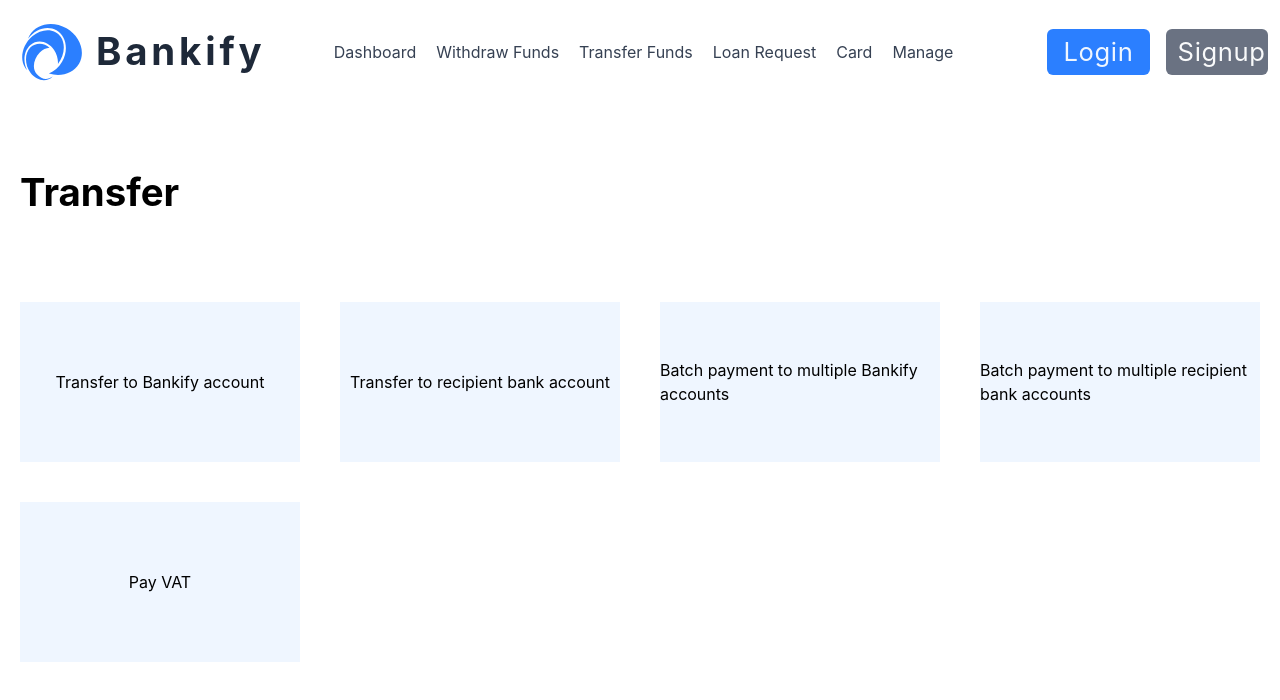
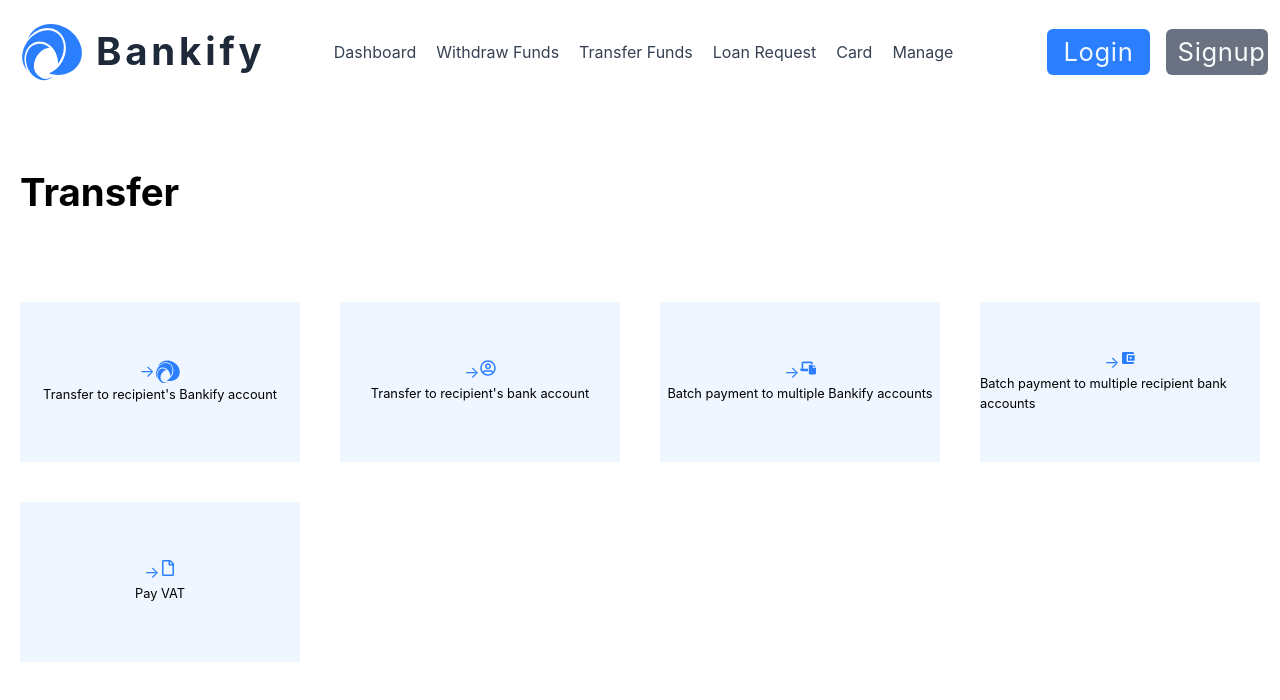
Before and after one commit to ShehnazAmeer/bankify, a React (Vite) app: page /transfer in a window 1280 px wide. Shown: the top 700 px of the page. Built offline with nearby package versions, Linux system fonts and the light colour scheme.

Commit message:
added loginUI

```diff
--- /dev/null
+++ b/src/features/authentication/LoginForm.jsx
@@ -0,0 +1 @@
+export default
--- a/src/features/transfer/TransferDetail.jsx
+++ b/src/features/transfer/TransferDetail.jsx
@@ -1,6 +1,10 @@
+import { GiCloudRing } from "react-icons/gi";
 import LinkCard from "../../ui/LinkCard";
 import MainHeading from "../../ui/MainHeading";
 import SectionHeader from "../../ui/SectionHeader";
+import { FaRegFile, FaRegUserCircle } from "react-icons/fa";
+import { FaLaptopFile } from "react-icons/fa6";
+import { MdAccountBalanceWallet } from "react-icons/md";
 
 export default function TransferDetail() {
     return (
@@ -9,21 +13,26 @@ export default function TransferDetail() {
                  <MainHeading> Transfer</MainHeading>
             </SectionHeader>
 
-            <div className="grid gap-10 py-5 grid-cols-4">
-                <LinkCard text='Transfer to Bankify account'>
-
+            <div className="grid gap-10 py-5 grid-cols-4 ">
+                <LinkCard text={`Transfer to recipient's Bankify account`}>
+                    &rarr;
+                    <GiCloudRing className="text-blue-500 text-[clamp(1rem,2vw,3rem)]"/>
                 </LinkCard>
-                <LinkCard text='Transfer to recipient bank account'>
-
+                <LinkCard text={`Transfer to recipient's bank account`}>
+                    &rarr;
+                    <FaRegUserCircle />
                 </LinkCard>
                 <LinkCard text='Batch payment to multiple Bankify accounts'>
-
+                    &rarr;
+                    <FaLaptopFile />
                 </LinkCard>
                 <LinkCard text='Batch payment to  multiple recipient bank accounts'>
-
+                    &rarr;
+                    <MdAccountBalanceWallet />
                 </LinkCard>
                 <LinkCard text='Pay VAT'>
-
+                    &rarr;
+                    <FaRegFile />
                 </LinkCard>
             </div>
         </div>
--- a/src/pages/Dashboard.jsx
+++ b/src/pages/Dashboard.jsx
@@ -1,6 +1,7 @@
 import CurrencyCard from "../ui/CurrencyCard";
 import MainHeading from "../ui/MainHeading";
 import SectionHeader from "../ui/SectionHeader";
+
 
 export default function Dashboard() {
     return (
@@ -8,16 +9,10 @@ export default function Dashboard() {
             <SectionHeader>
                 <MainHeading>Dashboard</MainHeading>
             </SectionHeader>
-
-            <div className="font-bold py-8">
-                <p className="font-bold text-[clamp(1rem,2vw,3rem)] text-blue-500">
+             <p className="font-bold text-[clamp(1rem,2vw,3rem)] text-blue-500">
                     Balance
                 </p>
-                <p className="text-gray-600 space-x-3">
-                    <span>Total funds in all balances:</span>
-                    <span className="font-bold">500 USD</span>
-                </p>
-            </div>
+
             <div className="grid gap-10 py-5 grid-cols-4">
                 <CurrencyCard/>
             </div>
--- a/src/pages/Login.jsx
+++ b/src/pages/Login.jsx
@@ -1,7 +1,11 @@
+import Logo from '../ui/Logo';
 export default function Login() {
     return (
-        <div>
-            Login
-        </div>
+        <main className="flex border bg-amber-200 border-black h-screen">
+            <div>
+                <Logo/>
+            </div>
+            <div>logo</div>
+        </main>
     )
 }
--- a/src/ui/CurrencyCard.jsx
+++ b/src/ui/CurrencyCard.jsx
@@ -1,11 +1,16 @@
+import { formatCurrency } from "../utils/helpers";
+import { FaGreaterThan } from "react-icons/fa6";
+import Flag from "./Flag";
+
 export default function CurrencyCard() {
     return (
         <div className="flex justify-between items-center px-3 py-5 bg-blue-50 rounded-md text-[clamp(0.5rem,2vw,1rem)] ">
             <div className="px-5 flex space-x-3 items-center">
-                <p className="border rounded-full p-4">Flag</p>
-                <p>500 USD</p>
+                <Flag countryCurrency='JPY' />
+                <span> {formatCurrency('500')} </span>
+                <span> USD </span>
             </div>
-            <div>arrow</div>
+            <div className="text-[clamp(1rem,1vw,2rem)]"> <FaGreaterThan /> </div>
         </div>
     )
 }
--- /dev/null
+++ b/src/ui/Flag.jsx
@@ -0,0 +1,10 @@
+import { getFlag } from "../utils/helpers"
+
+export default function Flag({countryCurrency=''}) {
+     const flag=getFlag();
+    return (
+        <div className="border h-16 w-16 rounded-full overflow-hidden ">
+             <img className="w-full h-full object-cover" src={flag} alt={`flag`} />
+        </div>
+    )
+}
--- a/src/ui/LinkCard.jsx
+++ b/src/ui/LinkCard.jsx
@@ -3,8 +3,8 @@ import { Link } from "react-router";
 export default function LinkCard({to,children,text}) {
     return (
        <Link to={to} className="bg-blue-50">
-            <div className=" flex flex-col items-center justify-center h-40 py-10">
-                <p className="text-md flex justify-center text-blue-500">
+            <div className=" flex flex-col items-center justify-center h-40 py-10 text-[clamp(0.8rem,1vw,1rem)]">
+                <p className="text-md flex justify-center text-[clamp(1rem,1vw,2rem)] text-blue-500">
                  {children}
                 </p>
 
--- /dev/null
+++ b/src/utils/helpers.js
@@ -0,0 +1,14 @@
+export function getFlag(currency='PKR') {
+    const countryCode = currency.toLowerCase().slice(0, 2);
+    console.log(countryCode);
+    const flag=`https://flagcdn.com/${countryCode}.svg`
+    return flag;
+}
+
+export function formatCurrency(value) {
+    const formatted = new Intl.NumberFormat("en-US", {
+        minimumFractionDigits: 2,
+        maximumFractionDigits:2,
+    }).format(value);
+    return formatted;
+}
```
Also changed, not shown: src/services/apiDashboard.js (added).
